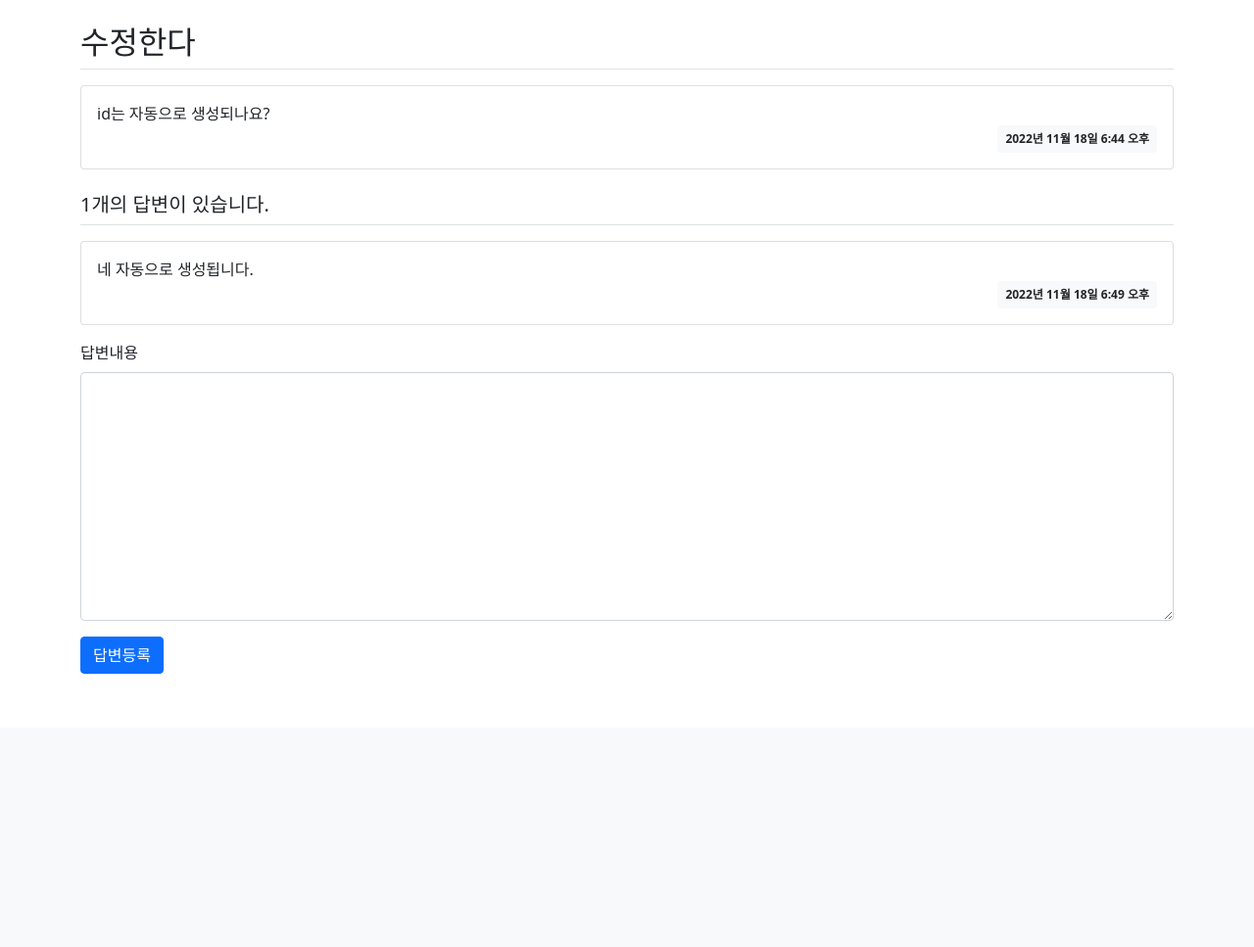
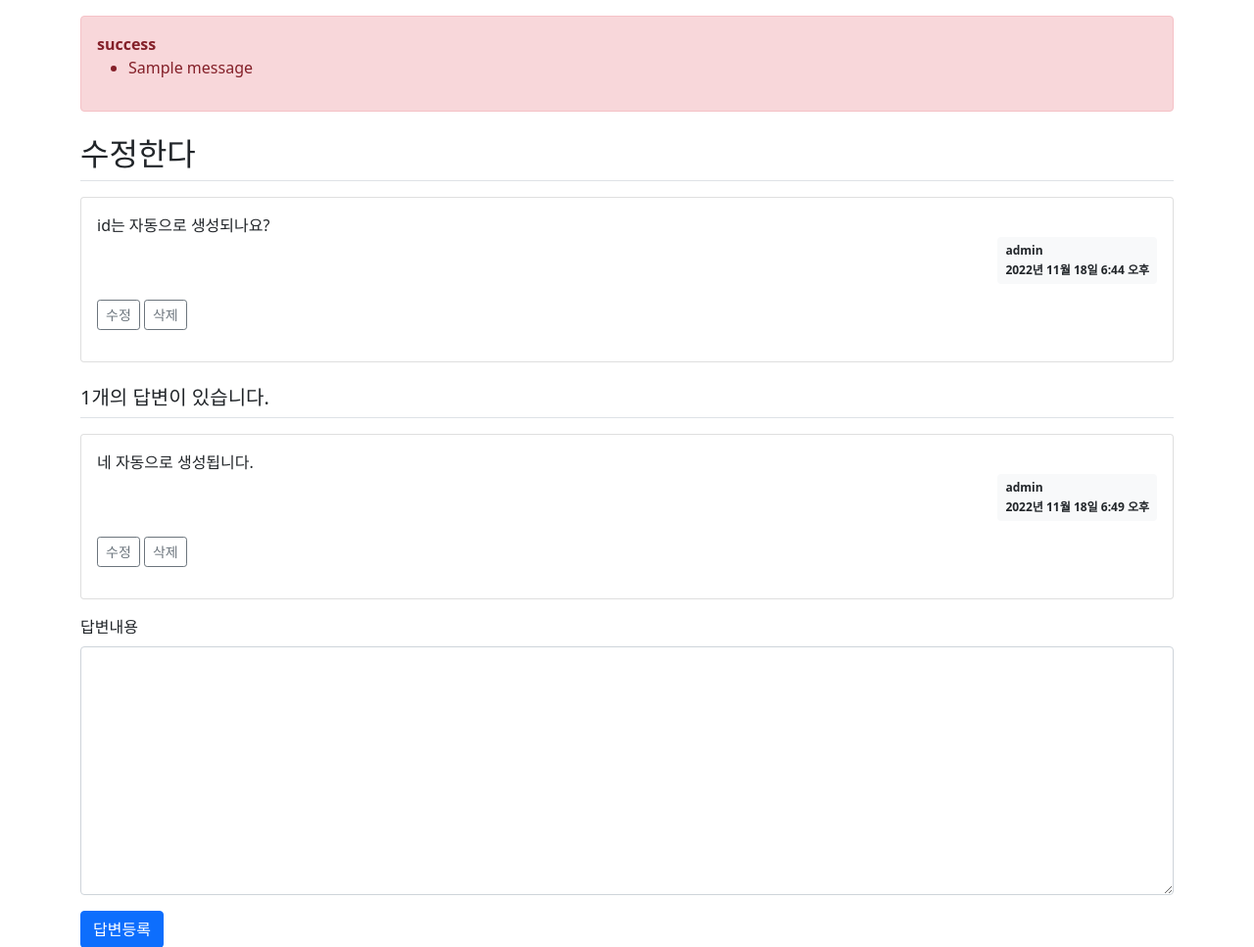
Before and after one commit to kanngji/mysite, a Django app: page /pybo/answer/create/2/ in a window 1280 px wide. Shown: the part 57-1024 px from the top of the page at 98% size. Before the commit the page ends 745 px from the top, so only its background shows below. Run offline with Django 4.2, Linux system fonts and the light colour scheme; a user stored in the database is signed in; data comes from the database, SQL or seed files in the repository; both versions use the stored data as it was after the commit; one stand-in notice (Sample message) is shown; some libraries are stand-ins or nearby versions.

Commit message:
글쓴이 표시 , 수정과 삭제

```diff
--- a/pybo/models.py
+++ b/pybo/models.py
@@ -7,6 +7,7 @@ class Question(models.Model):
     subject = models.CharField(max_length=200)
     content = models.TextField()
     create_date = models.DateTimeField()
+    modify_date = models.DateTimeField(null=True, blank=True)
 
     # id 값대신 제목을 표시
     def __str__(self):
@@ -17,3 +18,4 @@ class Answer(models.Model):
     question = models.ForeignKey(Question, on_delete=models.CASCADE,null=True)
     content = models.TextField()
     create_date = models.DateTimeField()
+    modify_date = models.DateTimeField(null=True, blank=True)
--- a/pybo/urls.py
+++ b/pybo/urls.py
@@ -11,4 +11,8 @@ urlpatterns = [
     path('<int:question_id>/', views.detail, name='detail'),
     path('answer/create/<int:question_id>/', views.answer_create, name='answer_create'),
     path('question/create/', views.question_create, name='question_create'),
+    path('question/modify/<int:question_id>/', views.question_modify, name='question_modify'),
+    path('question/delete/<int:question_id>/', views.question_delete, name='question_delete'),
+    path('answer/modify/<int:answer_id>/', views.answer_modify, name='answer_modify'),
+    path('answer/delete/<int:answer_id>/', views.answer_delete, name='answer_delete'),
 ]
--- a/pybo/views.py
+++ b/pybo/views.py
@@ -3,9 +3,10 @@ from django.core.paginator import Paginator
 from django.http import HttpResponseNotAllowed
 from django.shortcuts import render, get_object_or_404, redirect
 from django.utils import timezone
+from django.contrib import messages
 
 
-from .models import Question
+from .models import Question, Answer
 from .form import QuestionForm, AnswerForm
 
 
@@ -56,3 +57,61 @@ def question_create(request):
         form = QuestionForm()
     context = {'form': form}
     return render(request, 'pybo/question_form.html', context)
+
+
+@login_required(login_url='common:login')
+def question_modify(request, question_id):
+    question = get_object_or_404(Question, pk=question_id)
+    if request.user != question.author:
+        messages.error(request, '수정권한이 없습니다')
+        return redirect('pybo:detail', question_id=question.id)
+    if request.method == "POST":
+        form = QuestionForm(request.POST, instance=question)
+        if form.is_valid():
+            question = form.save(commit=False)
+            question.modify_date = timezone.now()  # 수정일시 저장
+            question.save()
+            return redirect('pybo:detail', question_id=question.id)
+    else:
+        form = QuestionForm(instance=question)
+    context = {'form': form}
+    return render(request, 'pybo/question_form.html', context)
+
+
+@login_required(login_url='common:login')
+def question_delete(request, question_id):
+    question = get_object_or_404(Question, pk=question_id)
+    if request.user != question.author:
+        messages.error(request, '삭제권한이 없습니다')
+        return redirect('pybo:detail', question_id=question.id)
+    question.delete()
+    return redirect('pybo:index')
+
+
+@login_required(login_url='common:login')
+def answer_modify(request, answer_id):
+    answer = get_object_or_404(Answer, pk=answer_id)
+    if request.user != answer.author:
+        messages.error(request, '수정권한이 없습니다.')
+        return redirect('pybo:detail', question_id=answer.question.id)
+    if request.method == 'POST':
+        form = AnswerForm(request.POST, instance=answer)
+        if form.is_valid():
+            answer = form.save(commit=False)
+            answer.modify_date = timezone.now()
+            answer.save()
+            return redirect('pybo:detail', question_id=answer.question.id)
+        else:
+            form = AnswerForm(instance=answer)
+        context = {'answer': answer, 'form': form}
+        return render(request, 'pybo/answer_form.html', context)
+
+
+@login_required(login_url='common:login')
+def answer_delete(request, answer_id):
+    answer = get_object_or_404(Answer, pk=answer_id)
+    if request.user != answer.author:
+        messages.error(request, '삭제권한이 없습니다.')
+    else:
+        answer.delete()
+    return redirect('pybo:detail', question_id=answer.question.id)
--- a/templates/base.html
+++ b/templates/base.html
@@ -20,5 +20,9 @@
 {% endblock %}
 <!-- 기본 템플릿 안에 삽입될 내용 End -->
 <script src="{% static 'bootstrap.min.js' %}"></script>
+<!-- 자바스크립트 start -->
+{% block script %}
+{% endblock %}
+<!-- 자바스크립트 End -->
 </body>
 </html>
--- a/templates/pybo/question_detail.html
+++ b/templates/pybo/question_detail.html
@@ -1,26 +1,66 @@
 {% extends 'base.html' %}
 {% block content %}
 <div class="container my-3">
+    <!-- message 표시 -->
+    {% if messages %}
+    <div class="alert alert-danger my-3" role="alert">
+    {% for message in messages %}
+        <strong>{{ message.tags }}</strong>
+        <ul><li>{{ message.message }}</li></ul>
+    {% endfor %}
+    </div>
+    {% endif %}
+    <!-- 질문 -->
     <h2 class="border-bottom py-2">{{ question.subject }}</h2>
     <div class="card my-3">
         <div class="card-body">
             <div class="card-text" style="white-space: pre-line;">{{ question.content }}</div>
             <div class="d-flex justify-content-end">
-                <div class="badge bg-light text-dark p-2">
-                    {{ question.create_date }}
+                {% if question.modify_date %}
+                <div class="badge bg-light text-dark p-2 text-start mx-3">
+                    <div class="mb-2">modified at</div>
+                    <div>{{ question.modify_date}}</div>
+                </div>
+                {% endif %}
+                <div class="badge bg-light text-dark p-2 text-start">
+                    <div class="mb-2">{{question.author.username}}</div>
+                    <div>{{ question.create_date }}</div>
                 </div>
             </div>
+            <div class="my-3">
+            {% if request.user == question.author %}
+            <a href="{% url 'pybo:question_modify' question.id  %}"
+               class="btn btn-sm btn-outline-secondary">수정</a>
+            <a href="javascript:void(0)" class="delete btn btn-sm btn-outline-secondary"
+               data-uri-"{% url 'pybo:question_delete' question.id %}">삭제</a>
+            {% endif %}
+        </div>
         </div>
     </div>
+    <!-- 답변 -->
     <h5 class="border-bottom my-3 py-2">{{question.answer_set.count}}개의 답변이 있습니다.</h5>
     {% for answer in question.answer_set.all %}
     <div class="card my-3">
         <div class="card-body">
             <div class="card-text" style="white-space: pre-line;">{{ answer.content }}</div>
             <div class="d-flex justify-content-end">
-                <div class="badge bg-light text-dark p-2">
-                    {{ answer.create_date }}
+                {% if answer.modify_date %}
+                <div class="badge bg-light text-dark p2 text-start mx-3">
+                    <div class="mb-2">modified at</div>
+                    <div> {{answer.modify_date}}</div>
                 </div>
+                {% endif %}
+                <div class="badge bg-light text-dark p-2 text-start">
+                    <div class="mb-2">{{answer.author.username}}</div>
+                    <div>{{ answer.create_date }}</div>
+                </div>
+            </div>
+            <div class="my-3">
+                {% if request.user == question.author %}
+                <a href="{% url 'pybo:question_modify' question.id %}"
+                   class="btn btn-sm btn-outline-secondary">수정</a>
+                <a href="#" class="delete btn btn-sm btn-outline-secondary" data-uri="{% url 'pybo:answer_delete' answer.id %}">삭제</a>
+                {% endif %}
             </div>
         </div>
     </div>
@@ -51,3 +91,15 @@
     </form>
 </div>
 {% endblock %}
+{% block script %}
+<script type="text/javascript">
+    const delete_elements = document.getElementsByClassName("delete");
+    Array.from(delete_elements).forEach(function(element){
+        element.addEventListener('click', function(){
+            if(confirm("정말로 삭제하시겠습니까?")) {
+                location.href = this.dataset.uri;
+            };
+        });
+    });
+</script>
+{% endblock %}
```
Also changed, not shown: templates/pybo/answer_form.html (added, +17 -0 lines), templates/pybo/question_list.html (+7 -5 lines), db.sqlite3.
